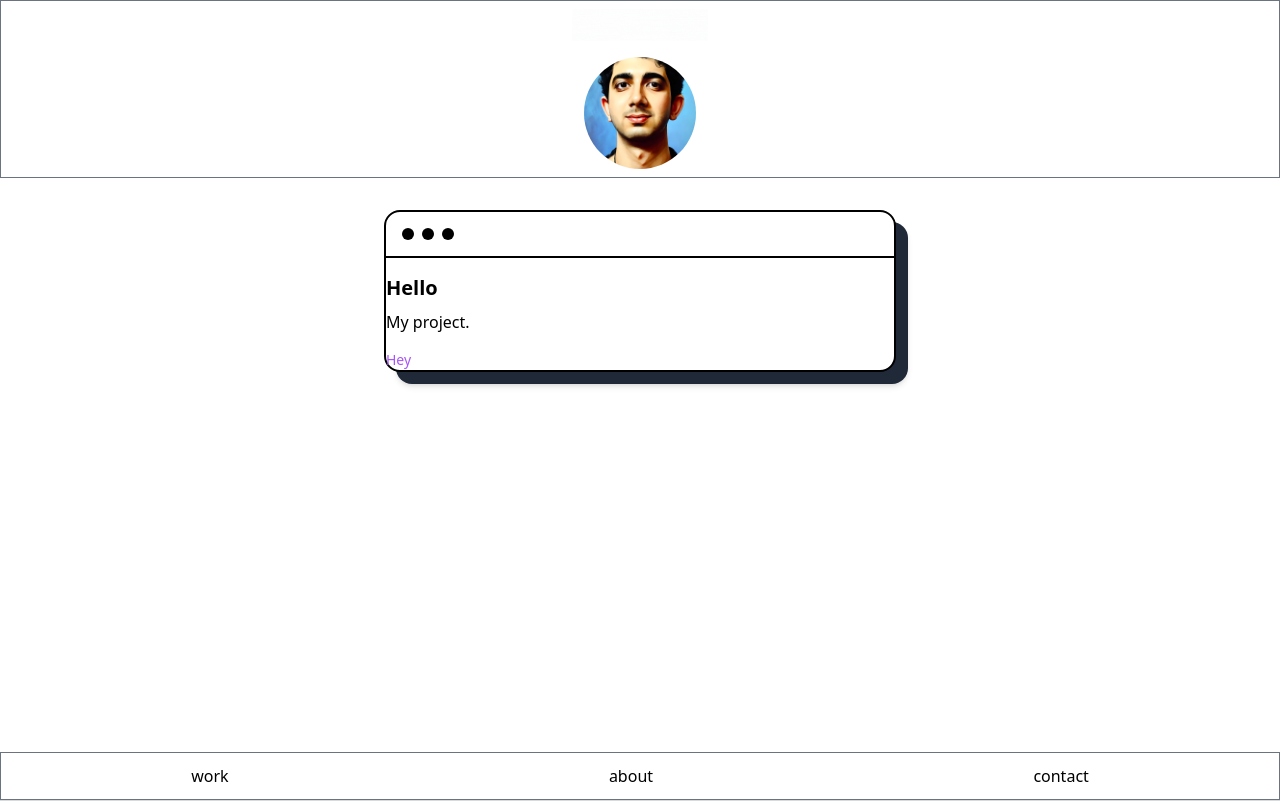
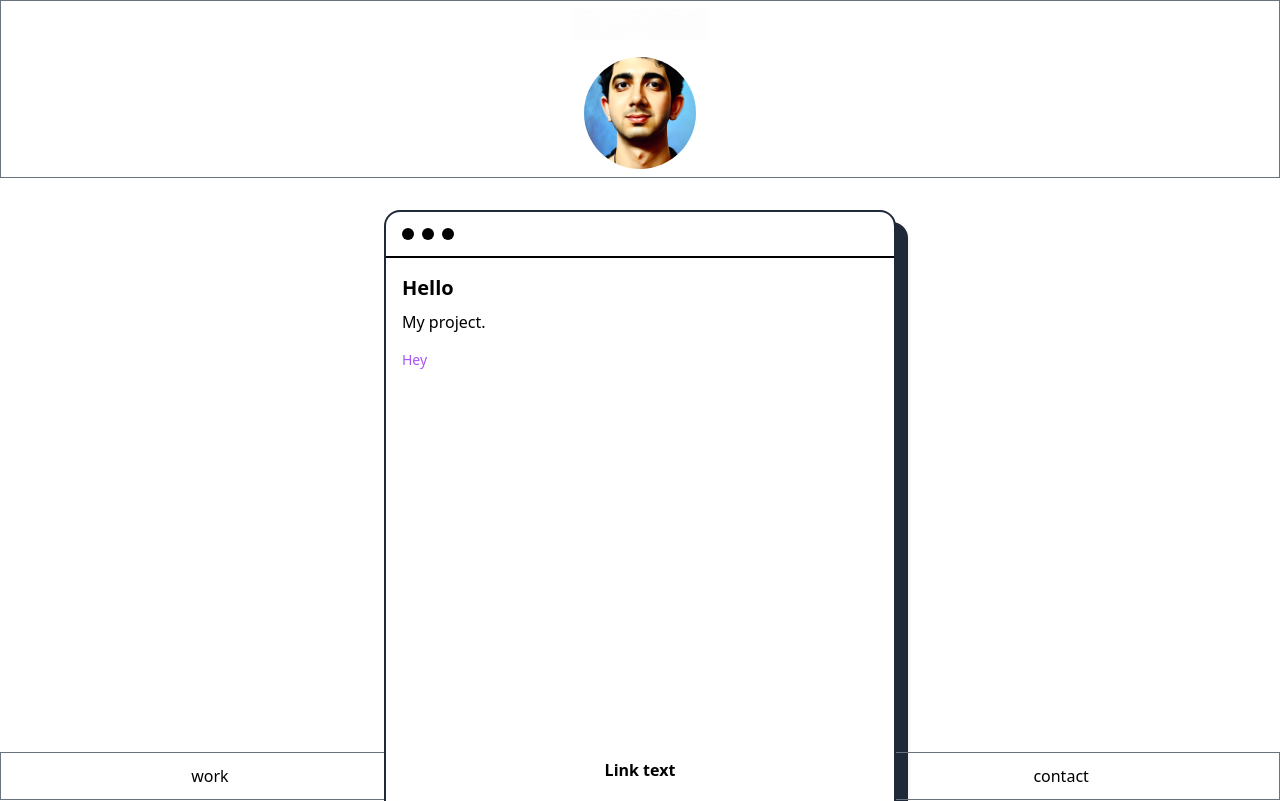
Before and after one commit to kgarayev/portfolio, a Next.js app: page / in a window 1280 px wide. Shown: the top 801 px of the page. Built offline with nearby package versions, Linux system fonts and the light colour scheme.

Commit message:
daisy ui

```diff
--- a/package.json
+++ b/package.json
@@ -22,7 +22,9 @@
     "@types/node": "^20",
     "@types/react": "^18",
     "@types/react-dom": "^18",
+    "@types/tailwindcss": "^3.1.0",
     "autoprefixer": "^10",
+    "daisyui": "^3.9.3",
     "eslint": "^8",
     "eslint-config-next": "13.5.5",
     "postcss": "^8",
--- a/postcss.config.js
+++ b/postcss.config.js
@@ -1,6 +1,7 @@
 module.exports = {
   plugins: {
+    "postcss-import": {},
     tailwindcss: {},
     autoprefixer: {},
   },
-}
+};
--- a/src/components/Box.tsx
+++ b/src/components/Box.tsx
@@ -9,7 +9,7 @@ const Box: React.FC<BoxProps> = ({ title, description, tag, buttonText }) => {
   return (
     <div className="relative max-w-lg mx-auto">
       <div className="absolute top-3 left-3 bg-gray-800 rounded-2xl shadow-md w-full h-full"></div>
-      <div className="relative z-10 bg-white border-2 border-black rounded-2xl neo-brutalist">
+      <div className="relative z-10 bg-white border-2 border-gray-800 rounded-2xl neo-brutalist">
         <div className="flex items-center space-x-2 mb-4 mt-4 ml-4">
           <div className="w-3 h-3 bg-black rounded-full"></div>
           <div className="w-3 h-3 bg-black rounded-full"></div>
@@ -17,9 +17,19 @@ const Box: React.FC<BoxProps> = ({ title, description, tag, buttonText }) => {
         </div>
         <div className="border-t-2 border-black mb-4"></div>
 
-        <h2 className="text-xl font-bold">{title}</h2>
-        <p className="mt-2">{description}</p>
-        <p className="mt-4 text-sm text-purple-500">{tag}</p>
+        <div className="m-4">
+          <h2 className="text-xl font-bold">{title}</h2>
+          <p className="mt-2">{description}</p>
+          <p className="mt-4 text-sm text-purple-500">{tag}</p>
+          <div className="grid h-screen place-items-center font-extrabold">
+            <a
+              href="#"
+              className="relative text-black hover:before:scale-x-100 before:scale-x-0 transition-transform transform ease-in-out duration-500 before:absolute before:inset-0 before:origin-right before:bg-yellow-300 before:z-[-1]"
+            >
+              Link text
+            </a>
+          </div>
+        </div>
       </div>
     </div>
   );
--- a/src/styles/globals.css
+++ b/src/styles/globals.css
@@ -4,6 +4,7 @@
 @import "tailwindcss/base";
 @import "tailwindcss/components";
 @import "tailwindcss/utilities";
+@import "daisyui/dist/full.css";
 
 :root {
   --foreground-rgb: 0, 0, 0;
--- a/tailwind.config.ts
+++ b/tailwind.config.ts
@@ -1,4 +1,5 @@
 import type { Config } from "tailwindcss";
+import daisyui from "daisyui";
 
 const config: Config = {
   content: [
@@ -23,6 +24,6 @@ const config: Config = {
       },
     },
   },
-  plugins: [],
+  plugins: [daisyui],
 };
 export default config;
```
Also changed, not shown: 1 other file (tests, documents, lock files or other folders).
